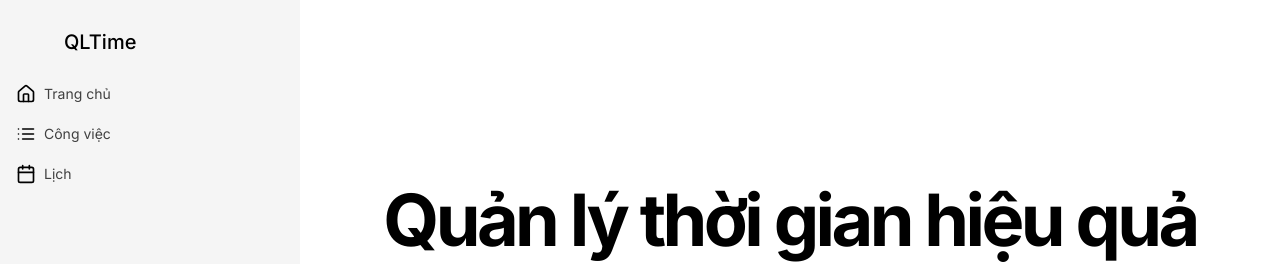
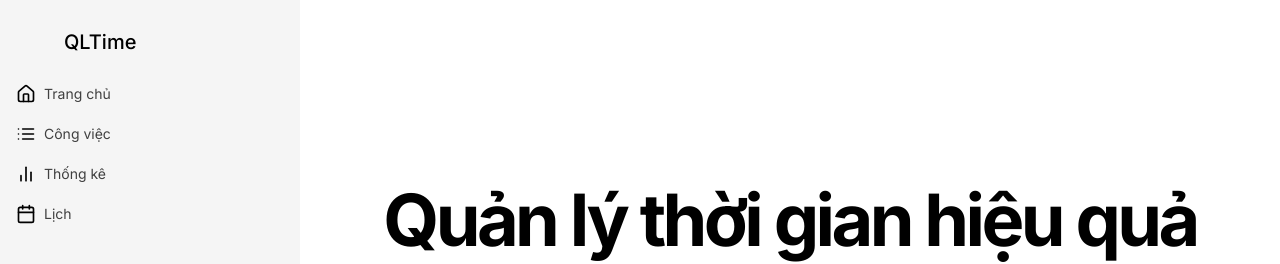
Before and after one commit to hungtvu113/WebsiteTimE, a Next.js app: page / in a window 1280 px wide. Shown: the top 264 px of the page. Built offline with nearby package versions, Linux system fonts and the light colour scheme.

Commit message:
update(commingsoon)

```diff
--- a/src/components/layout/layout.tsx
+++ b/src/components/layout/layout.tsx
@@ -2,7 +2,7 @@
 
 import React from "react";
 import { Sidebar, SidebarBody, SidebarLink } from "@/components/ui/sidebar";
-import { Home, List, Calendar } from "lucide-react";
+import { Home, List, Calendar, BarChart2 } from "lucide-react";
 import Link from "next/link";
 import { motion } from "framer-motion";
 import { ThemeToggle } from "@/components/theme/theme-toggle";
@@ -20,6 +20,11 @@ const links = [
     label: "Công việc",
     href: "/tasks",
     icon: <List className="h-5 w-5" />,
+  },
+  {
+    label: "Thống kê",
+    href: "/stats",
+    icon: <BarChart2 className="h-5 w-5" />,
   },
   {
     label: "Lịch",
```
